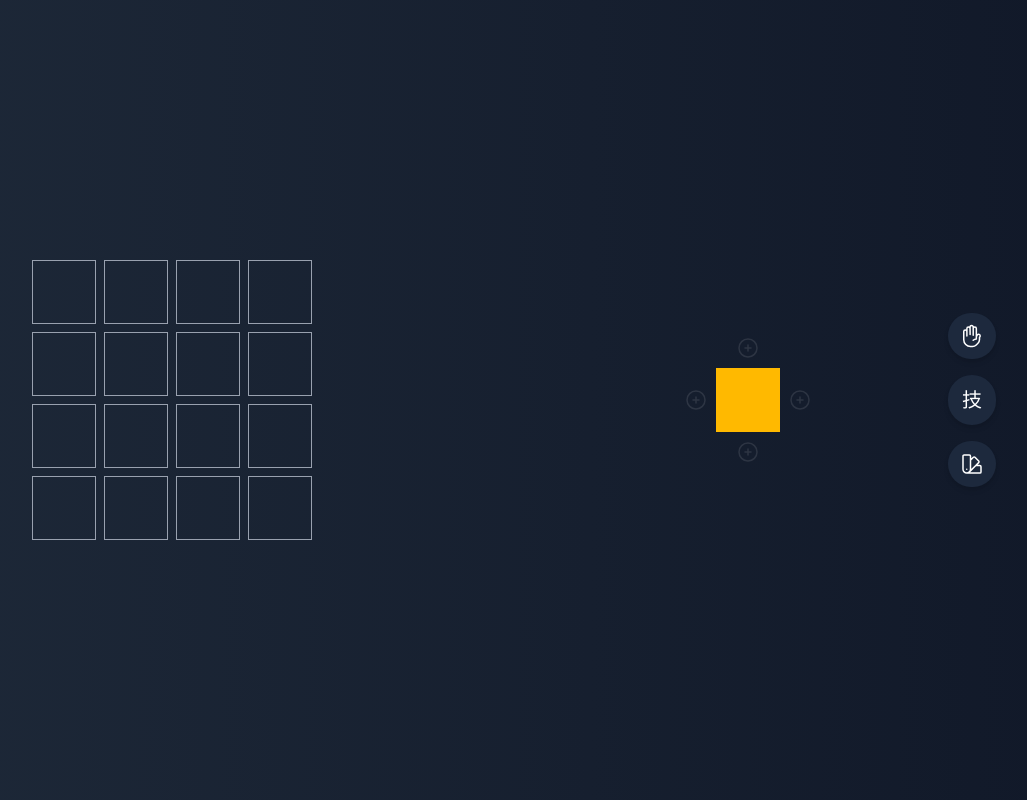
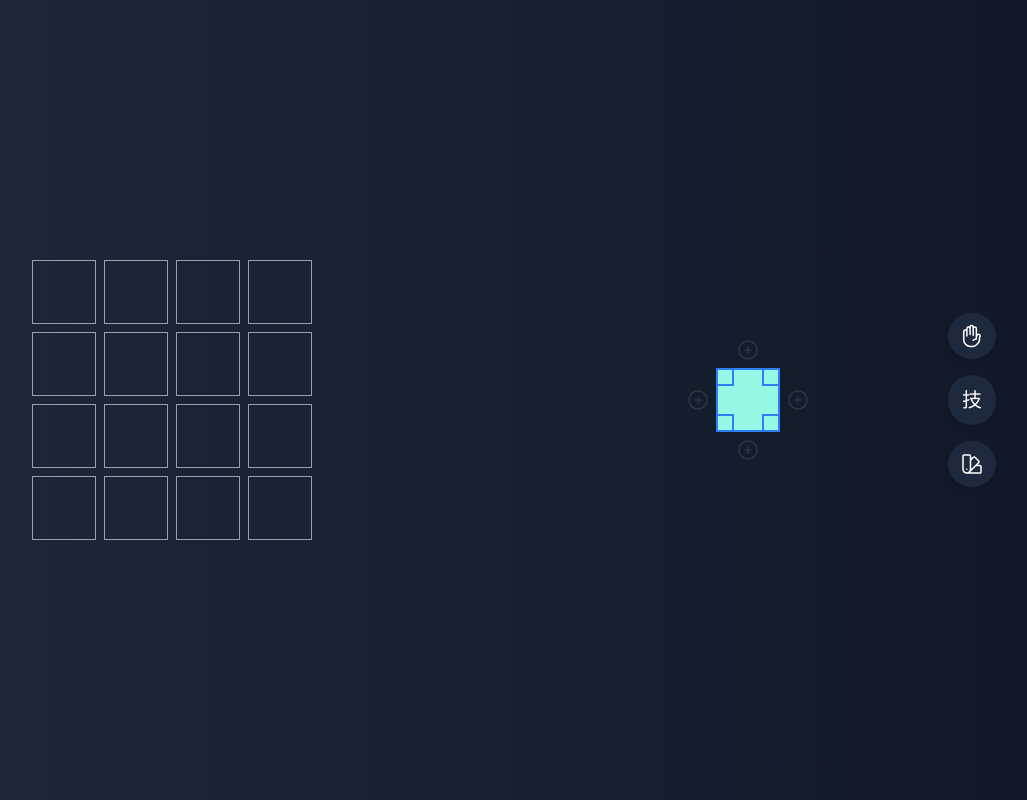
Before and after one commit to dCastanho/tech-grid, a Vue app: page / in a window 1280 px wide. Shown: the whole page, without its empty margins (148-1175 px from the left). Built offline with nearby package versions, Linux system fonts and the light colour scheme.

Commit message:
Techhnique blocks now use specific component

```diff
--- /dev/null
+++ b/src/components/TGBlock.vue
@@ -0,0 +1,9 @@
+<template>
+	<div class="text-2xl text-teal-800 border-2 relative flex items-center justify-center border-blue-500 bg-teal-200 h-24 w-24">
+		<div class="border-b-2 border-r-2 border-blue-500 absolute left-0 top-0 w-4 h-4"></div>
+		<div class="border-b-2 border-l-2 border-blue-500 absolute right-0 top-0 w-4 h-4"></div>
+		<div class="border-t-2 border-r-2 border-blue-500 absolute left-0 bottom-0 w-4 h-4"></div>
+		<div class="border-t-2 border-l-2 border-blue-500 absolute bottom-0 right-0 w-4 h-4"></div>
+		<slot></slot>
+	</div>
+</template>
--- a/src/components/TGBuilder.vue
+++ b/src/components/TGBuilder.vue
@@ -2,15 +2,15 @@
 	<div :class="`grid grid-cols-${nCols} grid-rows-${nRows} gap-2 w-fit`">
 		<template v-for="r, rIndex in tech.rows">
 			<template v-for="col, cIndex in r">
-				<div :class="`relative z-10 bg-amber-400 row-start-${rIndex+1} col-start-${cIndex+1} flex items-center justify-center text-lg text-black`" v-if="col > 0"
+				<TGBlock :class="`row-start-${rIndex+1} col-start-${cIndex+1}`" v-if="col > 0"
 					:style="cellStyle">
 					{{ tech.name }}
-					<TGMinus class="absolute top-1/5 text-xs w-4 left-1/5 -translate-1/2" v-if="tech.rows.length != 1 || tech.rows[0].length != 1" @click="remove(rIndex, cIndex)" />
+					<TGMinus class="z-50 absolute top-1/5 text-xs w-4 left-1/5 -translate-1/2" v-if="tech.rows.length != 1 || tech.rows[0].length != 1" @click="remove(rIndex, cIndex)" />
 					<TGPlus v-if="!tech.rows[rIndex-1]?.[cIndex]" position="top" @click="add(rIndex-1, cIndex)"/>
 					<TGPlus v-if="!tech.rows[rIndex]?.[cIndex+1]" position="right" @click="add(rIndex, cIndex+1)" />
 					<TGPlus v-if="!tech.rows[rIndex]?.[cIndex-1]" position="left" @click="add(rIndex, cIndex-1)"/>
 					<TGPlus v-if="!tech.rows[rIndex+1]?.[cIndex]" position="bottom" @click="add(rIndex+1, cIndex)"/>
-				</div>
+				</TGBlock>
 			</template>
 		</template>
 	</div>
@@ -24,6 +24,7 @@ import TGMinus from './icons/Minus.vue';
 import { CELL_SIZE } from '../utils/grid';
 import { useShapeEditor } from '../composables/useShapeEditor';
 import { Technique } from '../schema/techniques';
+import TGBlock from './TGBlock.vue';
 
 
 
--- a/src/components/TGGrid.vue
+++ b/src/components/TGGrid.vue
@@ -7,16 +7,16 @@
 			<div ref="grid-container" :style="gridStyle">
 				<template v-for="(_, r) in size" :key="r">
 					<template v-for="(_, c) in size" :key="c">
-						<div
-							class="js-drop-zone border border-gray-400"
+						<div v-if="!grid[r][c].technique"
+							class="border border-gray-400"
 							:style="cellStyle"
 							:class="`
 								flex items-center justify-center text-xl
-								${highlightedCells.has(cellKey(r, c)) && !grid[r][c].technique ? 'bg-pink-400' : ''}
-								${grid[r][c].technique?.class}
-								`"
-
-						>{{ grid[r][c].technique?.name}}</div>
+								${highlightedCells.has(cellKey(r, c)) && !grid[r][c].technique ? 'bg-pink-400' : ''}`"
+						></div>
+						<TGBlock v-else :style="cellStyle">
+							{{ grid[r][c].technique.name }}
+						</TGBlock>
 					</template>
 				</template>
 			</div>
@@ -82,6 +82,7 @@ import Swatch from './icons/Swatch.vue';
 import Modal from './Modal.vue';
 import TGCharacterSelection from './TGCharacterSelection.vue';
 import { Technique } from '../schema/techniques';
+import TGBlock from './TGBlock.vue';
 
 const gridStyle = {
 	display: 'grid',
--- a/src/components/TGTechnique.vue
+++ b/src/components/TGTechnique.vue
@@ -2,6 +2,7 @@
 import { computed } from 'vue';
 import { CELL_SIZE } from '../utils/grid';
 import { Technique } from '../schema/techniques';
+import TGBlock from './TGBlock.vue';
 
 const props = defineProps({
 	tech : Object as () => Technique
@@ -23,9 +24,11 @@ const cellStyle = {
 	<div :class="`grid grid-cols-${nCols} grid-rows-${nRows} gap-2 w-fit`">
 		<template v-for="r, rIndex in tech!.rows">
 			<template v-for="col, cIndex in r">
-				<div :class="`bg-amber-400 row-start-${rIndex+1} col-start-${cIndex+1} flex items-center justify-center text-lg text-black`" v-if="col > 0" :style="cellStyle">
+				<TGBlock :class="`row-start-${rIndex+1} col-start-${cIndex+1}`" v-if="col > 0" :style="cellStyle">
 					{{ tech?.name }}
-				</div>
+				</TGBlock>
+				<!-- <div :class="`bg-amber-400 row-start-${rIndex+1} col-start-${cIndex+1} flex items-center justify-center text-lg text-black`" v-if="col > 0" :style="cellStyle">
+				</div> -->
 			</template>
 		</template>
 	</div>
--- a/src/components/icons/Plus.vue
+++ b/src/components/icons/Plus.vue
@@ -2,8 +2,8 @@
 import { PropType } from 'vue';
 
 const POSITIONS  = {
-	"top" : "absolute right-1/2 translate-x-1/2 text-white text-xl -top-8",
-	"bottom" : "absolute right-1/2 translate-x-1/2 text-white text-xl -bottom-8",
+	"top" : "absolute z-50 right-1/2 translate-x-1/2 text-white text-xl -top-8",
+	"bottom" : "absolute z-50 right-1/2 translate-x-1/2 text-white text-xl -bottom-8",
 	"left" : "absolute top-1/2 text-white text-xl -translate-y-1/2 -left-8",
 	"right" : "absolute top-1/2 text-white text-xl -translate-y-1/2 -right-8"
 }
```
